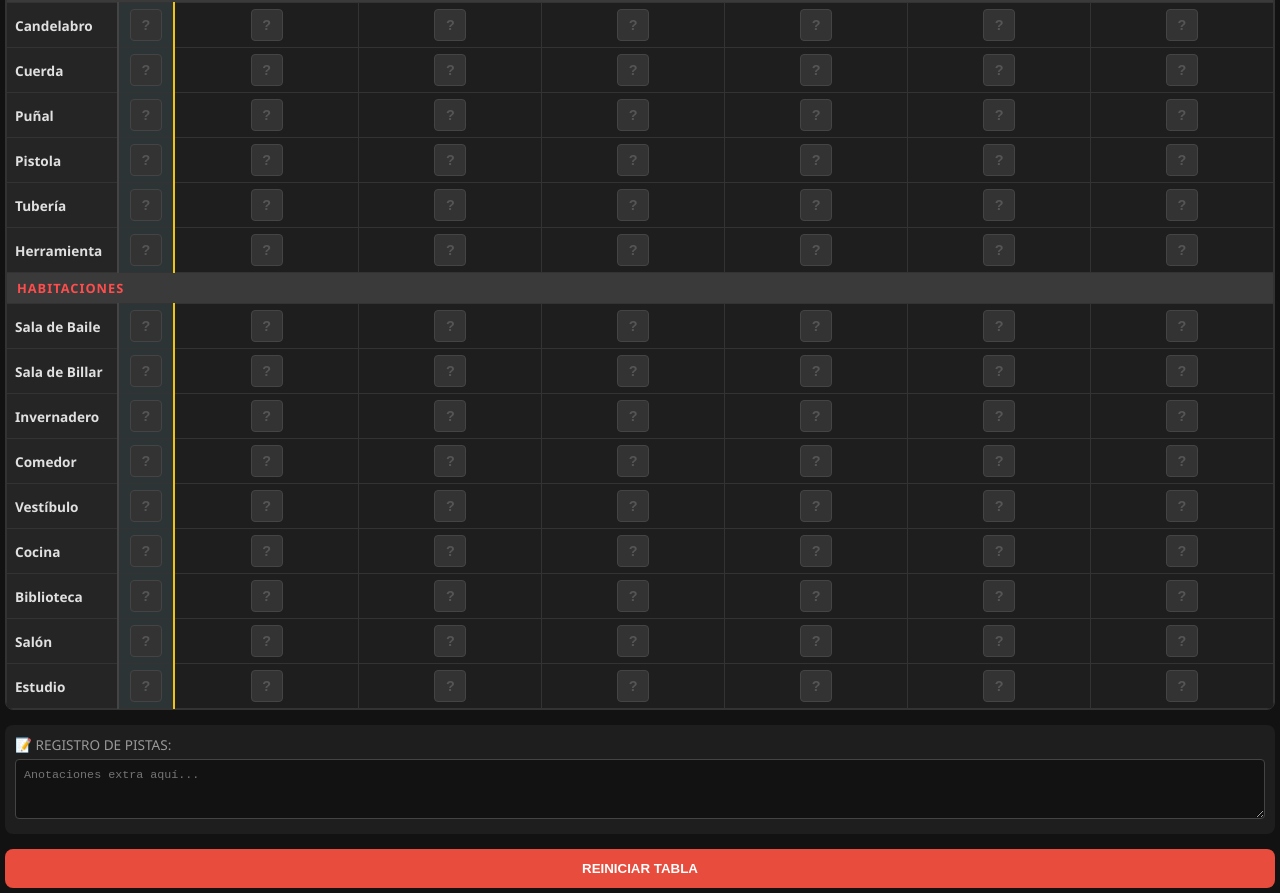
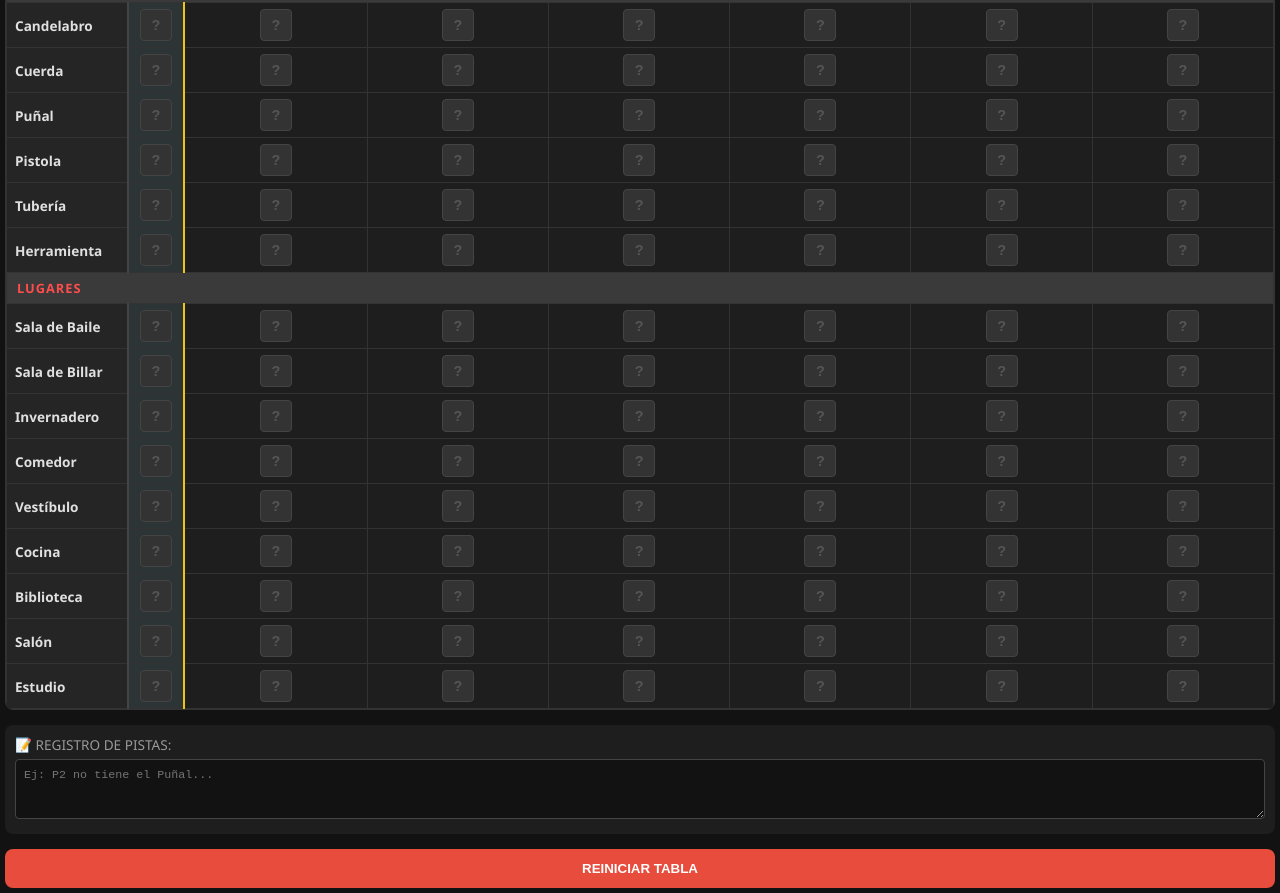
Before and after one commit to josereina69/cluedonotepad, a plain HTML site: page cluedonotepad.html in a window 1280 px wide. Shown: the part 420-1313 px from the top of the page. Drawn offline with Linux system fonts and the light colour scheme.

Commit message:
Update Cluedo Digital to final version

```diff
--- a/cluedonotepad.html
+++ b/cluedonotepad.html
@@ -3,7 +3,7 @@
 <head>
     <meta charset="UTF-8">
     <meta name="viewport" content="width=device-width, initial-scale=1.0">
-    <title>Cluedo Digital - Personajes Actualizados</title>
+    <title>Cluedo Digital - Versión Final</title>
     <style>
         body { font-family: 'Segoe UI', sans-serif; background-color: #121212; color: #e0e0e0; margin: 0; padding: 5px; }
         h2 { text-align: center; color: #ff4d4d; margin: 10px 0; font-size: 1.4em; text-transform: uppercase; }
@@ -15,7 +15,7 @@
         th { background-color: #2c3e50; color: white; font-size: 0.7em; }
 
         .item-name {
-            text-align: left; font-weight: bold; width: 100px;
+            text-align: left; font-weight: bold; width: 110px;
             background: #252525; position: sticky; left: 0;
             z-index: 3; border-right: 2px solid #444; padding-left: 8px;
             font-size: 0.85em;
@@ -87,7 +87,7 @@
 
     <div class="notes-area">
         <label style="display:block; margin-bottom: 5px; font-size: 0.85em; color: #999;">📝 REGISTRO DE PISTAS:</label>
-        <textarea rows="3" placeholder="Anotaciones extra aquí..."></textarea>
+        <textarea rows="3" placeholder="Ej: P2 no tiene el Puñal..."></textarea>
     </div>
 
     <button class="reset-btn" onclick="if(confirm('¿Reiniciar partida?')) window.location.reload()">REINICIAR TABLA</button>
@@ -96,7 +96,7 @@
         const secciones = [
             { nombre: "PERSONAJES", items: ["Prado", "Rubio", "Orquídea", "Celeste", "Mora", "Amapola"] },
             { nombre: "ARMAS", items: ["Candelabro", "Cuerda", "Puñal", "Pistola", "Tubería", "Herramienta"] },
-            { nombre: "HABITACIONES", items: ["Sala de Baile", "Sala de Billar", "Invernadero", "Comedor", "Vestíbulo", "Cocina", "Biblioteca", "Salón", "Estudio"] }
+            { nombre: "LUGARES", items: ["Sala de Baile", "Sala de Billar", "Invernadero", "Comedor", "Vestíbulo", "Cocina", "Biblioteca", "Salón", "Estudio"] }
         ];
 
         const tbody = document.getElementById('main-board');
@@ -110,8 +110,10 @@
                 let row = document.createElement('tr');
                 let rowHTML = `<td class="item-name">${item}</td>`;
 
+                // Columna de Resolución
                 rowHTML += `<td class="res-col"><button class="cell-btn st-none" onclick="cycle(this)">?</button></td>`;
 
+                // Columnas de jugadores
                 for (let i = 0; i < 6; i++) {
                     rowHTML += `<td><button class="cell-btn st-none" onclick="cycle(this)">?</button></td>`;
                 }
```
